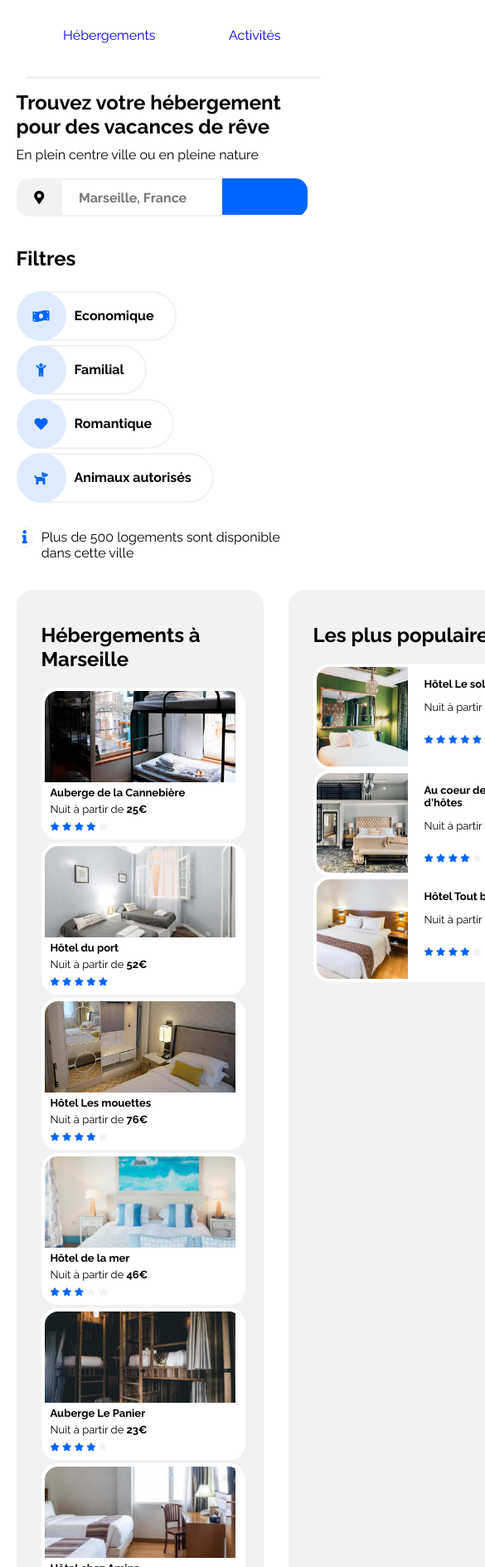
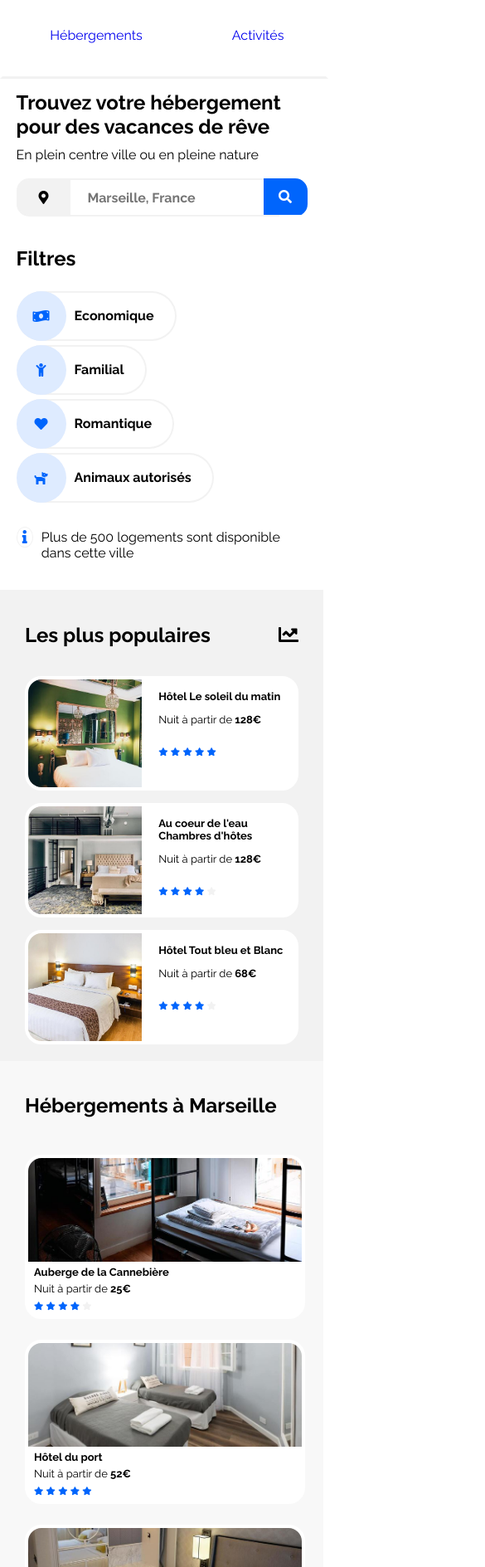
Before and after one commit to Corentinouch/FrancoisCorentin_2_13022021, a plain HTML site: page index.html in a window 390 px wide. Shown: the part 111-2000 px from the top of the page at 83% size, 585 px wide, since content can reach past the window. Drawn offline with Linux system fonts and the light colour scheme.

Commit message:
update herbergement

```diff
--- a/index.html
+++ b/index.html
@@ -36,7 +36,10 @@
                 <input type="text" id="search" name="name" placeholder="Marseille, France">
             </div>
             <div class="bouton">
-                <button><span>Recherche</span></button>
+                <button>
+                    <span>Recherche</span>
+                    <i class="fas fa-search loupe"></i>
+                </button>
             </div>
         </form>
         <ul class="filtre">
@@ -68,10 +71,9 @@
     </br>
 
     <section class="first ">
-        <div class="hebergement ">
+        <div id="hebergement">
             <h2>Hébergements à Marseille</h2>
-            <div class="sixcard ">
-                <div class="card ">
+            <div class="card une">
                 <div class="image1 ">
                 </div>
                 <div class="texte ">
@@ -86,7 +88,7 @@
                     </p>
                 </div>
             </div>
-                <div class="card ">
+            <div class="card deux">
                 <div class="image2 ">
                 </div>
                 <div class="texte ">
@@ -101,7 +103,7 @@
                     </p>
                 </div>
             </div>
-                <div class="card ">
+            <div class="card trois">
                 <div class="image3 ">
                 </div>
                 <div class="texte ">
@@ -116,7 +118,7 @@
                     </p>
                 </div>
             </div>
-                <div class="card ">
+            <div class="card quatre">
                 <div class="image4 ">
                 </div>
                 <div class="texte ">
@@ -131,7 +133,7 @@
                     </p>
                 </div>
             </div>
-                <div class="card ">
+            <div class="card cinq">
                 <div class="image5 ">
                 </div>
                 <div class="texte ">
@@ -146,7 +148,7 @@
                     </p>
                 </div>
             </div>
-                <div class="card ">
+            <div class="card six">
                 <div class="image6 ">
                 </div>
                 <div class="texte ">
@@ -161,18 +163,18 @@
                     </p>
                 </div>
             </div>
-            </div>
-            <span>Afficher plus</span>
+            <span class="more">Afficher plus</span>
         </div>
         <div class="populaire ">
-            <h2>Les plus populaires<i class="fas fa-chart-line"></i></h2>
-            <div class="allpopcard ">
-                <div class="cardvert ">
+            <h2>Les plus populaires</h2>
+            <i class="fas fa-chart-line fleche"></i>
+            <div class="cardvert sept">
                 <div class="image7 ">
                 </div>
                 <div class="textevert ">
                     <p><span>Hôtel Le soleil du matin</span></p>
                     <p>Nuit à partir de<span> 128€ </span></p>
+                    <div class="vide"></div>
                     <p class="star ">
                         <i class="fas fa-star blue "></i>
                         <i class="fas fa-star blue "></i>
@@ -182,7 +184,7 @@
                     </p>
                 </div>
             </div>
-                <div class="cardvert ">
+            <div class="cardvert huit">
                 <div class="image8 ">
                 </div>
                 <div class="textevert ">
@@ -197,8 +199,8 @@
                     </p>
                 </div>
             </div>
-                <div class="cardvert ">
-                    <div class="image9 ">
+            <div class="cardvert neuf">
+                <div class="image9">
                 </div>
                 <div class="textevert ">
                     <p><span>Hôtel Tout bleu et Blanc</span></p>
@@ -211,6 +213,52 @@
                         <i class="fas fa-star gray "></i>
                     </p>
                 </div>
+            </div>
+        </div>
+    </section>
+    <section class="deuz">
+        <div id="activite">
+            <h2>Activités à Marseille</h2>
+            <div class="act actune">
+                <div class="image10">
+                </div>
+                <div class="texte">
+                    <p><span>Vieux Port</span></p>
+                </div>
+            </div>
+            <div class="act actdeux">
+                <div class="image11">
+                </div>
+                <div class="texte">
+                    <p><span>Fort de Pomègues</span></p>
+                </div>
+            </div>
+            <div class="act acttrois">
+                <div class="image12">
+                </div>
+                <div class="texte">
+                    <p><span>Îles du Frioul</span></p>
+                </div>
+            </div>
+            <div class="act actquatre">
+                <div class="image13">
+                </div>
+                <div class="texte">
+                    <p><span>Parc National des Calanques</span></p>
+                </div>
+            </div>
+            <div class=" act actcinq">
+                <div class="image14">
+                </div>
+                <div class="texte">
+                    <p><span>Notre-Dame-de-la-Garde</span></p>
+                </div>
+            </div>
+            <div class="act actsix">
+                <div class="image15">
+                </div>
+                <div class="texte">
+                    <p><span>Parc Longchamp</span></p>
                 </div>
             </div>
         </div>
@@ -227,9 +275,11 @@
                     </a>
                 </li>
                 <li>
-                    <a href="#">Conditions générales d'utilisation</a></li>
+                    <a href="#">Conditions générales d'utilisation</a>
+                </li>
                 <li>
-                    <a href="#">Données et condidentialité</a></li>
+                    <a href="#">Données et condidentialité</a>
+                </li>
             </ul>
         </div>
         <div class="foot2 ">
@@ -238,9 +288,11 @@
                     <h4>Nos hébergements</h4>
                 </li>
                 <li>
-                    <a href="#">Charte qualité</a></li>
+                    <a href="#">Charte qualité</a>
+                </li>
                 <li>
-                    <a href="#">Soumettre votre hôtel</a></li>
+                    <a href="#">Soumettre votre hôtel</a>
+                </li>
             </ul>
         </div>
         <div class="foot3 ">
@@ -249,9 +301,11 @@
                     <h4>Assistance</h4>
                 </li>
                 <li>
-                    <a href="#">Centre d'aide</a></li>
+                    <a href="#">Centre d'aide</a>
+                </li>
                 <li>
-                    <a href="#">Nous contacter</a></li>
+                    <a href="#">Nous contacter</a>
+                </li>
             </ul>
         </div>
     </footer>
--- a/style.css
+++ b/style.css
@@ -3,11 +3,10 @@
      margin: auto;
      padding: 0;
      font-family: "Raleway", "Sans serif";
+     overflow-x: hidden;
  }
 
-                section,
-                .header,
-                .first {
+ section, .header, .first {
      width: 90%;
      margin: auto;
  }
@@ -40,6 +39,7 @@
  .mt_10 {
      margin-top: 10px;
  }
+
  /*-------------------------HEADER------------------------*/
 
  .header div img {
@@ -125,7 +125,9 @@
          color: #0065FC;
      }
  }
+
  /*-------------------------HEADER------------------------*/
+
  /*________________________RECHERCHE______________________*/
 
  .searchbar {
@@ -141,6 +143,12 @@
      width: 40%;
      border-radius: 0 15px 15px 0px;
      overflow: hidden;
+ }
+
+ .searchbar button .loupe {
+     background-color: #0065fc;
+     border: none;
+     display: none;
  }
 
  .searchbar i {
@@ -250,10 +258,6 @@
      padding-left: 10px;
  }
 
-                .loupe {
-                    visibility: hidden;
-                }
-
  @media (max-width:600px) {
      .filtre h2 {
          width: 500px;
@@ -261,14 +265,23 @@
      .searchbar {
          width: 100%;
      }
-                    .loupe {
-                        visibility: visible;
+     .bouton span {
+         display: none;
      }
-                    .bouton span {
-                        visibility: hidden;
+     .searchbar button .loupe {
+         display: inherit;
+         background: none;
+     }
+     .searchbar button:hover .loupe {
+         background: none;
+     }
+     .bouton {
+         width: 60px;
      }
  }
+
  /*________________________RECHERCHE______________________*/
+
  /*------------------------FOOTER-------------------------*/
 
  footer {
@@ -333,14 +346,61 @@
          grid-row: 3;
      }
  }
+
  /*__________________________FOOTER______________________*/
-
-                .hebergement {
-                    flex-grow: 1;
+ /*________________Hebergement et  Populaire______________________*/
+ #hebergement {
+     display: grid;
      background-color: #F2F2F2;
      border-radius: 20px;
      padding: 20px 30px;
-                    margin-right: 30px;
+     margin: 5px;
+     column-gap: 20px;
+     row-gap: 15px;
+     grid-template-columns: repeat(3, 1fr);
+     grid-template-rows: repeat(3, auto);
+     grid-column: 1/3;
+     grid-row: 1;
+ }
+
+ #hebergement h2 {
+     grid-column: 1/3;
+     grid-row: 1;
+ }
+
+ .une {
+     grid-column: 1;
+     grid-row: 2;
+ }
+
+ .deux {
+     grid-column: 2;
+     grid-row: 2;
+ }
+
+ .trois {
+     grid-column: 3;
+     grid-row: 2;
+ }
+
+ .quatre {
+     grid-column: 1;
+     grid-row: 3;
+ }
+
+ .cinq {
+     grid-column: 2;
+     grid-row: 3;
+ }
+
+ .six {
+     grid-column: 3;
+     grid-row: 3;
+ }
+
+ .more {
+     grid-column: 1;
+     grid-row: 4;
  }
 
  .card {
@@ -350,34 +410,36 @@
      border-radius: 20px;
      overflow: hidden;
      display: inline-block;
+     transition: 300ms;
  }
 
-                .sixcard {
-                    width: 100%;
+ .card:hover {
+     transform: scale(1.05);
+     cursor:pointer;
  }
 
  .image1 {
      background: url(./image/images/hebergements/4_small/marcus-loke-WQJvWU_HZFo-unsplash.jpg);
-                    width: 230px;
-                    height: 110px;
+     width: 100%;
+     height: 125px;
      background-size: cover;
      background-repeat: no-repeat;
-                    background-position: bottom -18px left 0px;
+     background-position: bottom 0px left 0px;
  }
 
  .image2 {
      background: url(./image/images/hebergements/4_small/fred-kleber-gTbaxaVLvsg-unsplash.jpg);
-                    width: 230px;
-                    height: 110px;
+     width: 100%;
+     height: 125px;
      background-size: cover;
      background-repeat: no-repeat;
-                    background-position: bottom -18px left 0px;
+     background-position: bottom 0px left 0px;
  }
 
  .image3 {
      background: url(./image/images/hebergements/4_small/reisetopia-B8WIgxA_PFU-unsplash.jpg);
-                    width: 230px;
-                    height: 110px;
+     width: 100%;
+     height: 125px;
      background-size: cover;
      background-repeat: no-repeat;
      background-position: bottom 0px left 0px;
@@ -385,8 +447,8 @@
 
  .image4 {
      background: url(./image/images/hebergements/4_small/annie-spratt-Eg1qcIitAuA-unsplash.jpg);
-                    width: 230px;
-                    height: 110px;
+     width: 100%;
+     height: 125px;
      background-size: cover;
      background-repeat: no-repeat;
      background-position: bottom -35px left 0px;
@@ -394,17 +456,17 @@
 
  .image5 {
      background: url(./image/images/hebergements/4_small/nicate-lee-kT-ZyaiwBe0-unsplash.jpg);
-                    width: 230px;
-                    height: 110px;
+     width: 100%;
+     height: 125px;
      background-size: cover;
      background-repeat: no-repeat;
-                    background-position: bottom -18px left 0px;
+     background-position: bottom 0px left 0px;
  }
 
  .image6 {
      background: url(./image/images/hebergements/4_small/febrian-zakaria-M6S1WvfW68A-unsplash.jpg);
-                    width: 230px;
-                    height: 110px;
+     width: 100%;
+     height: 125px;
      background-size: cover;
      background-repeat: no-repeat;
      background-position: bottom -85px left 0px;
@@ -428,10 +490,43 @@
  }
 
  .populaire {
-                    flex-shrink: 2;
+     display: grid;
      background-color: #F2F2F2;
      border-radius: 20px;
      padding: 20px 30px;
+     margin: 5px;
+     grid-column: 3/4;
+     grid-row: 1;
+     grid-template-columns: 1fr auto;
+     grid-template-rows: repeat(4, auto);
+     row-gap: 15px;
+ }
+
+ .populaire h2 {
+     grid-column: 1;
+     grid-row: 1;
+ }
+
+ .sept {
+     grid-column: 1;
+     grid-row: 2;
+ }
+
+ .huit {
+     grid-column: 1;
+     grid-row: 3;
+ }
+
+ .neuf {
+     grid-column: 1;
+     grid-row: 4;
+ }
+
+ .fleche {
+     grid-column: 2;
+     grid-row: 1;
+     font-size: x-large;
+     margin: auto;
  }
 
  .cardvert {
@@ -440,6 +535,12 @@
      border-radius: 20px;
      overflow: hidden;
      display: inline-flex;
+     transition: 300ms;
+ }
+
+ .cardvert:hover {
+    transform: scale(1.05);
+    cursor:pointer;
  }
 
  .textevert {
@@ -462,32 +563,433 @@
 
  .image7 {
      background: url(./image/images/hebergements/4_small/emile-guillemot-Bj_rcSC5XfE-unsplash.jpg);
-                    width: 110px;
-                    height: 120px;
+     width: 150px;
+     height: 130px;
      background-size: cover;
      background-repeat: no-repeat;
-                    background-position: bottom 0px left -27px;
+     background-position: bottom 0px left 0px;
  }
 
  .image8 {
      background: url(./image/images/hebergements/4_small/aw-creative-VGs8z60yT2c-unsplash.jpg);
-                    width: 110px;
-                    height: 120px;
+     width: 150px;
+     height: 130px;
      background-size: cover;
      background-repeat: no-repeat;
-                    background-position: bottom 0px left -27px;
+     background-position: bottom 0px left 0px;
  }
 
  .image9 {
      background: url(./image/images/hebergements/4_small/febrian-zakaria-sjvU0THccQA-unsplash.jpg);
-                    width: 110px;
-                    height: 120px;
+     width: 150px;
+     height: 130px;
      background-size: cover;
      background-repeat: no-repeat;
      background-position: bottom 0px left 0px;
  }
 
  .first {
-                    display: flex;
-                    flex-direction: row;
+     display: grid;
+     grid-template-columns: repeat(3, 1fr);
+     grid-template-rows: repeat(1, auto);
  }
+
+ @media (max-width:1400px) {
+     .first {
+         display: grid;
+         grid-template-columns: repeat(1, auto);
+         grid-template-rows: repeat(2, auto);
+     }
+     .populaire {
+         grid-column: 1;
+         grid-row: 1;
+         grid-template-columns: 1fr 1fr 1fr auto;
+         grid-template-rows: repeat(2, auto);
+         column-gap: 15px;
+     }
+     .populaire h2 {
+         grid-column: 1/3;
+         grid-row: 1;
+     }
+     .sept {
+         grid-column: 1;
+         grid-row: 2;
+     }
+     .huit {
+         grid-column: 2;
+         grid-row: 2;
+     }
+     .neuf {
+         grid-column: 3;
+         grid-row: 2;
+     }
+     .fleche {
+         grid-column: 4;
+         grid-row: 1;
+     }
+     #hebergement {
+         display: grid;
+         grid-template-columns: repeat(3, 1fr);
+         grid-template-rows: repeat(3, auto);
+         column-gap: 25px;
+         row-gap: 25px;
+         grid-column: 1;
+         grid-row: 2;
+     }
+     #hebergement h2 {
+         grid-column: 1/3;
+         grid-row: 1;
+     }
+     .une {
+         grid-column: 1;
+         grid-row: 2;
+     }
+     .deux {
+         grid-column: 2;
+         grid-row: 2;
+     }
+     .trois {
+         grid-column: 3;
+         grid-row: 2;
+     }
+     .quatre {
+         grid-column: 1;
+         grid-row: 3;
+     }
+     .cinq {
+         grid-column: 2;
+         grid-row: 3;
+     }
+     .six {
+         grid-column: 3;
+         grid-row: 3;
+     }
+     .more {
+         grid-column: 1;
+         grid-row: 4;
+     }
+     @media (max-width:1000px) {
+         #hebergement {
+             grid-template-columns: repeat(2, 1fr);
+             grid-template-rows: repeat(5, auto);
+         }
+         #hebergement h2 {
+             grid-column: 1/3;
+             grid-row: 1;
+         }
+         .une {
+             grid-column: 1;
+             grid-row: 2;
+         }
+         .deux {
+             grid-column: 2;
+             grid-row: 2;
+         }
+         .trois {
+             grid-column: 1;
+             grid-row: 3;
+         }
+         .quatre {
+             grid-column: 2;
+             grid-row: 3;
+         }
+         .cinq {
+             grid-column: 1;
+             grid-row: 4;
+         }
+         .six {
+             grid-column: 2;
+             grid-row: 4;
+         }
+         .more {
+             grid-column: 1;
+             grid-row: 5;
+         }
+         .populaire {
+             grid-template-columns: 1fr auto;
+             grid-template-rows: repeat(4, auto);
+             column-gap: 15px;
+         }
+         .populaire h2 {
+             grid-column: 1;
+             grid-row: 1;
+         }
+         .sept {
+             grid-column: 1/3;
+             grid-row: 2;
+         }
+         .huit {
+             grid-column: 1/3;
+             grid-row: 3;
+         }
+         .neuf {
+             grid-column: 1/3;
+             grid-row: 4;
+         }
+         .fleche {
+             grid-column: 2;
+             grid-row: 1;
+         }
+         .image7 {
+             width: 40%;
+         }
+         .image8 {
+             width: 40%;
+         }
+         .image9 {
+             width: 40%;
+             background-position: bottom -65px left 0px;
+         }
+     }
+     @media (max-width: 600px) {
+         .header, .first {
+             width: 100%;
+             margin: auto;
+         }
+         .header div a {
+            margin: 0;
+         }
+         .header div img {
+            margin-left: 20px;
+         }
+         #hebergement {
+             grid-template-columns: repeat(1, 1fr);
+             grid-template-rows: repeat(8, auto);
+             border-radius: 0px;
+             margin: 0px;
+             background-color: rgb(248, 248, 248);
+         }
+         #hebergement h2 {
+             grid-column: 1/2;
+             grid-row: 1;
+         }
+         .une {
+             grid-column: 1;
+             grid-row: 2;
+         }
+         .deux {
+             grid-column: 1;
+             grid-row: 3;
+         }
+         .trois {
+             grid-column: 1;
+             grid-row: 4;
+         }
+         .quatre {
+             grid-column: 1;
+             grid-row: 5;
+         }
+         .cinq {
+             grid-column: 1;
+             grid-row: 6;
+         }
+         .six {
+             grid-column: 1;
+             grid-row: 7;
+         }
+         .more {
+             grid-column: 1;
+             grid-row: 8;
+         }
+         .populaire {
+             background-color: #F2F2F2;
+             border-radius: 0px;
+             padding: 20px 30px;
+             margin: 0px;
+         }
+         .image7 {
+             width: 150px;
+         }
+         .image8 {
+             width: 150px;
+         }
+         .image9 {
+             width: 150px;
+             background-position: bottom -10px left 0px;
+         }
+     }
+     /*________________Activité______________________*/
+
+     #activite{
+        display:grid;
+        grid-template-columns: repeat(4, 1fr);
+        grid-template-rows: repeat(5, 1fr);
+        gap:25px 25px;
+     }
+     .act{
+         border:2px solid rgb(0, 110, 255);
+         border-radius: 20px;
+    }
+    #activite h2{
+        grid-column: 1/5;
+        grid-row: 1;
+    }
+     .actune {
+        background-color: blue;
+        grid-column: 1;
+        grid-row: 2/6;
+    }
+    .actdeux {
+        grid-column: 2;
+        grid-row: 2/5;
+    }
+    .acttrois {
+        grid-column: 2;
+        grid-row: 5/6;
+    }
+    .actquatre {
+        grid-column: 3;
+        grid-row: 2/6;
+    }
+    .actcinq {
+        grid-column: 4;
+        grid-row: 2/4;
+    }
+    .actsix {
+        grid-column: 4;
+        grid-row: 4/6;
+    }
+
+    .image10 {
+        background: url(./image/images/activites/4_small/reno-laithienne-QUgJhdY5Fyk-unsplash.jpg);
+
+        background-size: cover;
+
+    }
+    .image11 {
+        background: url(./image/images/activites/4_small/paul-hermann-QFTrLdQIRhI-unsplash.jpg);
+
+        background-size: cover;
+    }
+    .image12 {
+        background: url(./image/images/activites/4_small/kevin-hikari-rV_Qd1l-VXg-unsplash.jpg);
+
+        background-size: cover;
+    }
+    .image13 {
+        background: url(./image/images/hebergements/4_small/febrian-zakaria-M6S1WvfW68A-unsplash.jpg);
+    }
+    .image14 {
+        background: url(./image/images/hebergements/4_small/febrian-zakaria-M6S1WvfW68A-unsplash.jpg);
+    }
+    .image15 {
+        background: url(./image/images/hebergements/4_small/febrian-zakaria-M6S1WvfW68A-unsplash.jpg);
+    }
+
+
+    @media (max-width:1200px) {
+        #activite{
+            grid-template-columns: repeat(3, 1fr);
+            grid-template-rows: repeat(3, 1fr);
+         }
+         .act{
+             border:2px solid rgb(132, 0, 255);
+             border-radius: 20px;
+             }
+         #activite h2{
+            grid-column: 1/4;
+            grid-row: 1;
+             }
+         .actune {
+            grid-column: 1;
+            grid-row: 2;
+             }
+         .actdeux {
+            grid-column: 1;
+            grid-row: 3;
+             }
+         .acttrois {
+            grid-column: 2;
+            grid-row: 2;
+             }
+         .actquatre {
+            grid-column: 2;
+            grid-row: 3;
+             }
+         .actcinq {
+            grid-column: 3;
+            grid-row: 2;
+             }
+         .actsix {
+            grid-column: 3;
+            grid-row: 3;
+             }
+             .image10{
+                height: 170px;
+             }
+    }
+    @media (max-width:1000px) {
+        #activite{
+            grid-template-columns: repeat(2, 1fr);
+            grid-template-rows: repeat(4, 1fr);
+         }
+         .act{
+             border:2px solid red;
+             border-radius: 20px;
+             }
+         #activite h2{
+            grid-column: 1/3;
+            grid-row: 1;
+             }
+         .actune {
+            grid-column: 1;
+            grid-row: 2;
+             }
+         .actdeux {
+            grid-column: 2;
+            grid-row: 2;
+             }
+         .acttrois {
+            grid-column: 1;
+            grid-row: 3;
+             }
+         .actquatre {
+            grid-column: 2;
+            grid-row:3;
+             }
+         .actcinq {
+            grid-column: 1;
+            grid-row: 4;
+             }
+         .actsix {
+            grid-column: 2;
+            grid-row: 4;
+             }
+    }
+    @media (max-width:600px) {
+        #activite{
+            grid-template-columns: repeat(1, 1fr);
+            grid-template-rows: repeat(7, 1fr);
+         }
+         .act{
+             border:2px solid red;
+             border-radius: 20px;
+             }
+         #activite h2{
+            grid-column: 1;
+            grid-row: 1;
+             }
+         .actune {
+            grid-column: 1;
+            grid-row: 2;
+             }
+         .actdeux {
+            grid-column: 1;
+            grid-row: 3;
+             }
+         .acttrois {
+            grid-column: 1;
+            grid-row: 4;
+             }
+         .actquatre {
+            grid-column: 1;
+            grid-row:5;
+             }
+         .actcinq {
+            grid-column: 1;
+            grid-row: 6;
+             }
+         .actsix {
+            grid-column: 1;
+            grid-row: 7;
+             }
```
Lines whose indentation alone changed are shown as unchanged.
